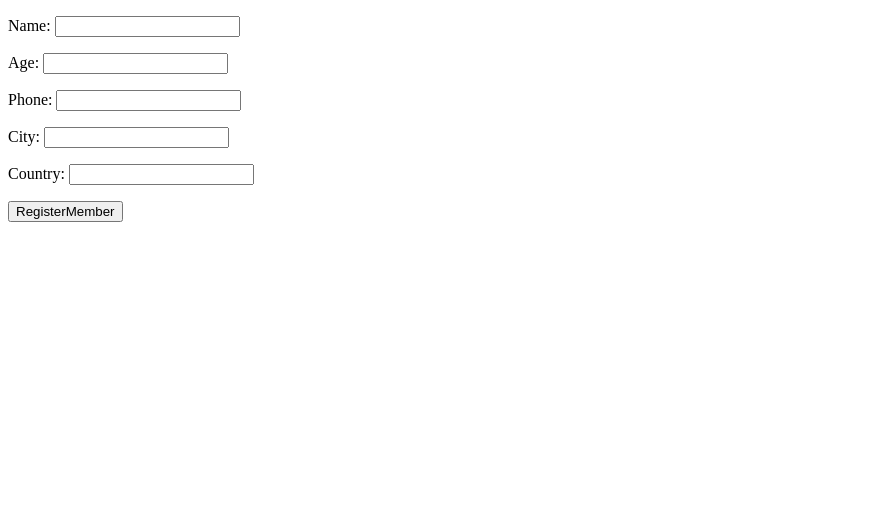
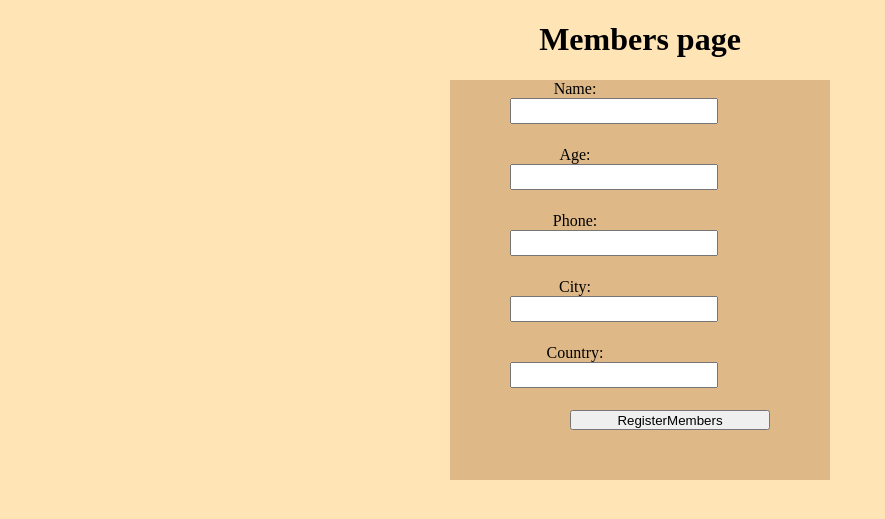
Before and after one commit to clencyo/A, a Django app: page /members/ in a window 1280 px wide. Shown: the top 519 px of the page, without its empty margins (0-885 px from the left). Run offline with Django 4.2, Linux system fonts and the light colour scheme.

Commit message:
first commit

```diff
--- a/djangoProject1/settings.py
+++ b/djangoProject1/settings.py
@@ -117,6 +117,9 @@ USE_TZ = True
 # https://docs.djangoproject.com/en/4.1/howto/static-files/
 
 STATIC_URL = 'static/'
+STATICFILES_DIRS = [
+    BASE_DIR / "static"
+]
 
 # Default primary key field type
 # https://docs.djangoproject.com/en/4.1/ref/settings/#default-auto-field
--- /dev/null
+++ b/static/css/style.css
@@ -0,0 +1,26 @@
+body{
+    background-color: moccasin;
+    text-align: center;
+}
+.di{
+    background-color: burlywood;
+    width: 380px;
+    height: 400px;
+    margin: auto;
+}
+form p{
+    display:flex;
+    flex-direction: column;
+    width: 250px;
+    height: 50px;
+}
+form input{
+    height: 20px;
+    width: 200px;
+    align-items: center;
+    margin-left: 60px;
+}
+.text{
+    background-color: black;
+    color: aliceblue;
+}
--- a/templates/members.html
+++ b/templates/members.html
@@ -3,13 +3,20 @@
 <head>
     <meta charset="UTF-8">
     <title>members page</title>
+   {% load static %}
+    <link rel="stylesheet" href="{% static "css/style.css" %}">
 </head>
-<body>
-  <form action=""method="POST">
+
+<body >
+<h1>Members page</h1>
+<div class="di">
+    <form action="" method="POST">
       {% csrf_token %}
       {{ reg_members_form.as_p }}
-      <input type="submit"name="members"value="RegisterMember">
+      <input class="txt" type="submit"name="members"value="RegisterMembers">
   </form>
+</div>
+
 {% if submit_members == "RegisterMembers" %}
     {{ name }}
     {{ age }}
--- a/templates/register.html
+++ b/templates/register.html
@@ -4,10 +4,11 @@
     <meta charset="UTF-8">
     <title>Title</title>
 
+
 </head>
 <body>
 <h1>Register</h1>
-<form action=""method="POST">
+<form action="" method="POST">
     {% csrf_token %}
     {{  reg_form.as_p }}
     <input type="submit" name="christine" value="Register">
```
Also changed, not shown: db.sqlite3.
